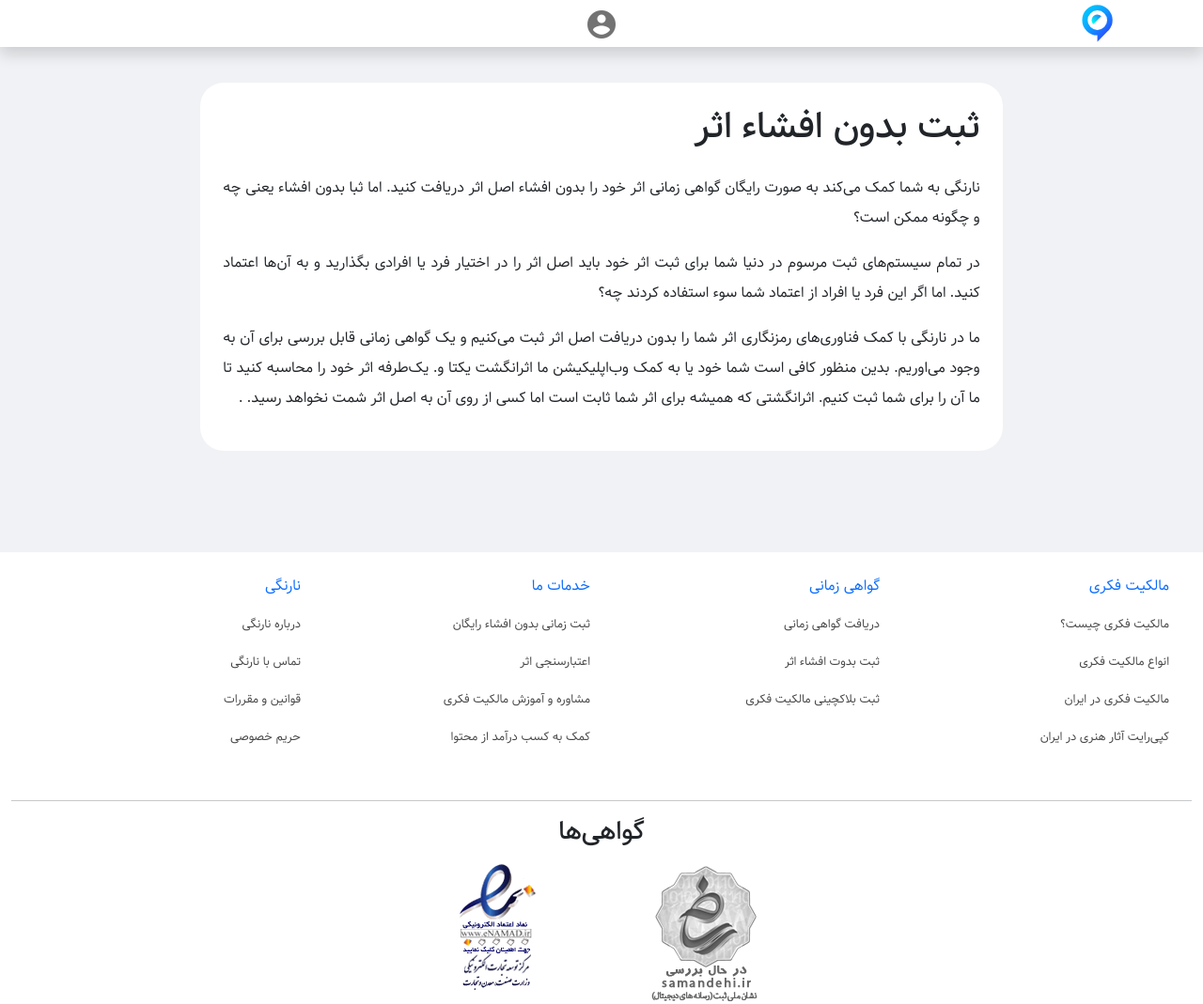
After one commit to sopaidar/inonet, a Django app: page /register/ in a window 1280 px wide. The commit adds this page. Shown: the whole page at 94% size. Run offline with Django 3.2, Linux system fonts and the light colour scheme; parts of the project's set-up code (start-up, migrations or seed data) failed here and were passed over; some libraries are stand-ins or nearby versions.

Commit message:
timestamp-certificate

```diff
--- a/home/urls.py
+++ b/home/urls.py
@@ -25,7 +25,10 @@ urlpatterns = [
     path(
         "privacy/", TemplateView.as_view(template_name="pages/privacy.html"), name="privacy"
     ),
-     path(
+    path(
         "timestamp-certificate/", TemplateView.as_view(template_name="pages/timestamp_certificate.html"), name="timestamp_certificate"
     ),
+    path(
+        "register/", TemplateView.as_view(template_name="pages/register.html"), name="register"
+    ),
 ]
--- a/inonet/templates/base.html
+++ b/inonet/templates/base.html
@@ -540,7 +540,7 @@
     <div class="col-md-3 col-6">
       <p class="text-primary">گواهی زمانی</p>
       <p><a href="/timestamp-certificate/" class="llink">دریافت گواهی زمانی</a></p>
-      <p><a href="" class="llink">ثبت بدوت افشاء اثر</a></p>
+      <p><a href="/register/" class="llink">ثبت بدوت افشاء اثر</a></p>
       <p><a href="" class="llink">ثبت بلاکچینی مالکیت فکری</a></p>
     </div>
     <div class="col-md-3 col-6">
--- /dev/null
+++ b/inonet/templates/pages/register.html
@@ -0,0 +1,25 @@
+{% extends "pages/blog_base.html" %}{% block title %}ثبت بدون افشاء اثر |{% endblock title %}{% block seo %}
+<meta
+  name="description"
+  content="ثبت بدون افشاء اثر نارنگی، شبکه اجتماعی ثبت رایگان اثرانگشت هر نوع محتوا و آثار هنری به عنوان مدرک کپی‌رایت"
+/>
+<meta name="subject" content="ثبت بدون افشاء اثر نارنگی" />
+<meta
+  name="keywords"
+  content="ثبت بدون افشاء اثر, نارنگی"
+/>
+<meta name="url" content="https://www.narengi.net/register/" />
+{% endblock seo %} {% block post_title %}ثبت بدون افشاء اثر{% endblock post_title %} {% block post %}
+<p class="blog-text pt-3">
+نارنگی به شما کمک می‌کند به صورت رایگان گواهی زمانی اثر خود را بدون افشاء اصل اثر دریافت کنید. اما ثبا بدون افشاء یعنی چه و چگونه ممکن است؟
+</p>
+<p class="blog-text">
+در تمام سیستم‌های ثبت مرسوم در دنیا شما برای ثبت اثر خود باید اصل اثر را در اختیار فرد یا افرادی بگذارید و به آن‌ها اعتماد کنید. اما اگر این فرد یا افراد از اعتماد شما سوء استفاده کردند چه؟
+</p>
+<p class="blog-text">
+ما در نارنگی با کمک فناوری‌های رمزنگاری اثر شما را بدون دریافت اصل اثر ثبت می‌کنیم و یک گواهی زمانی قابل بررسی برای آن به وجود می‌اوریم. بدین منظور کافی است شما خود یا به کمک وب‌اپلیکیشن ما
+اثرانگشت یکتا و. یک‌طرفه اثر خود را محاسبه کنید تا ما آن را برای شما ثبت کنیم.
+اثرانگشتی که همیشه برای اثر شما ثابت است اما کسی از روی آن به اصل اثر شمت نخواهد رسید.
+.</p>
+
+{% endblock post %}
```
